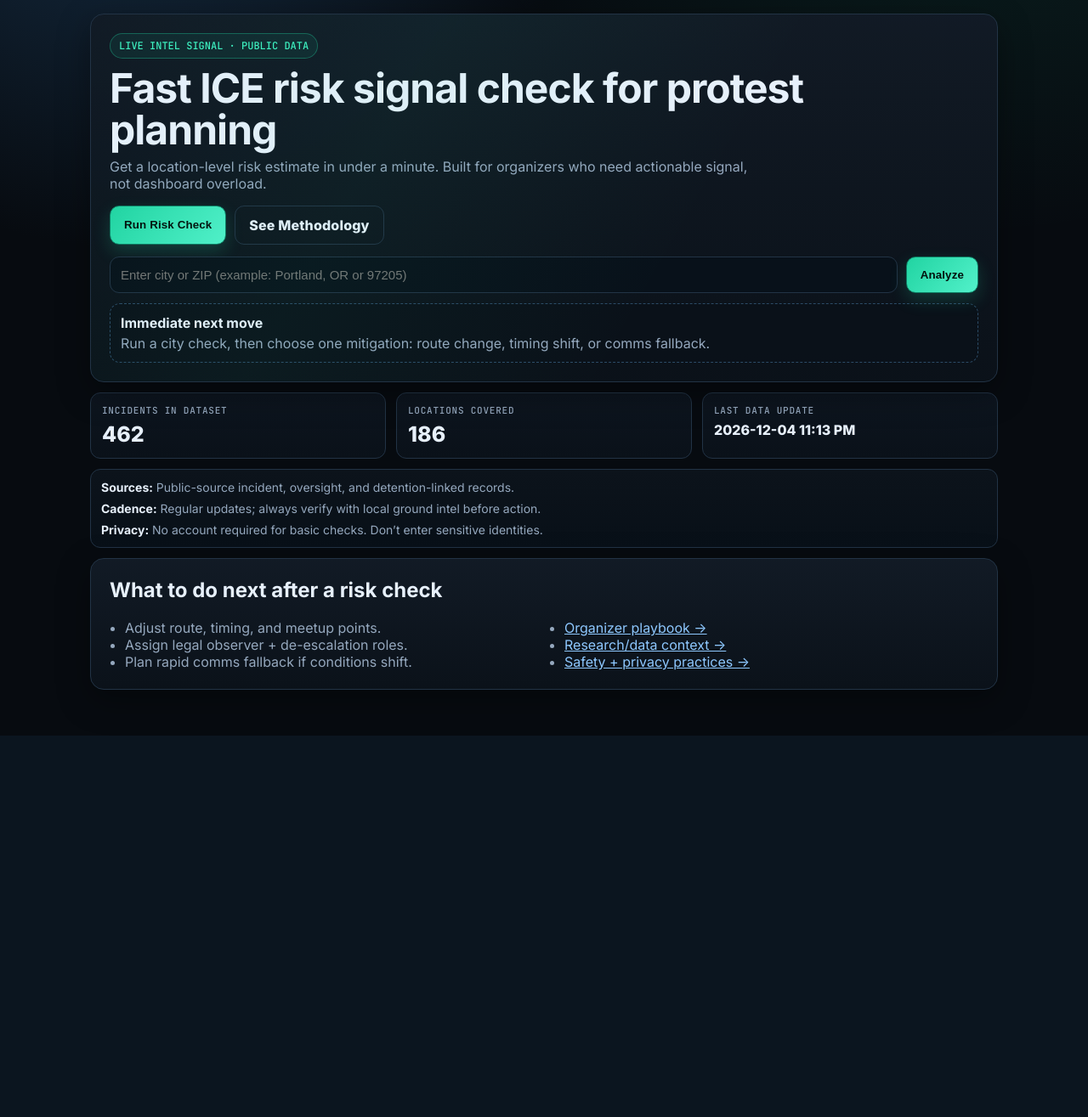
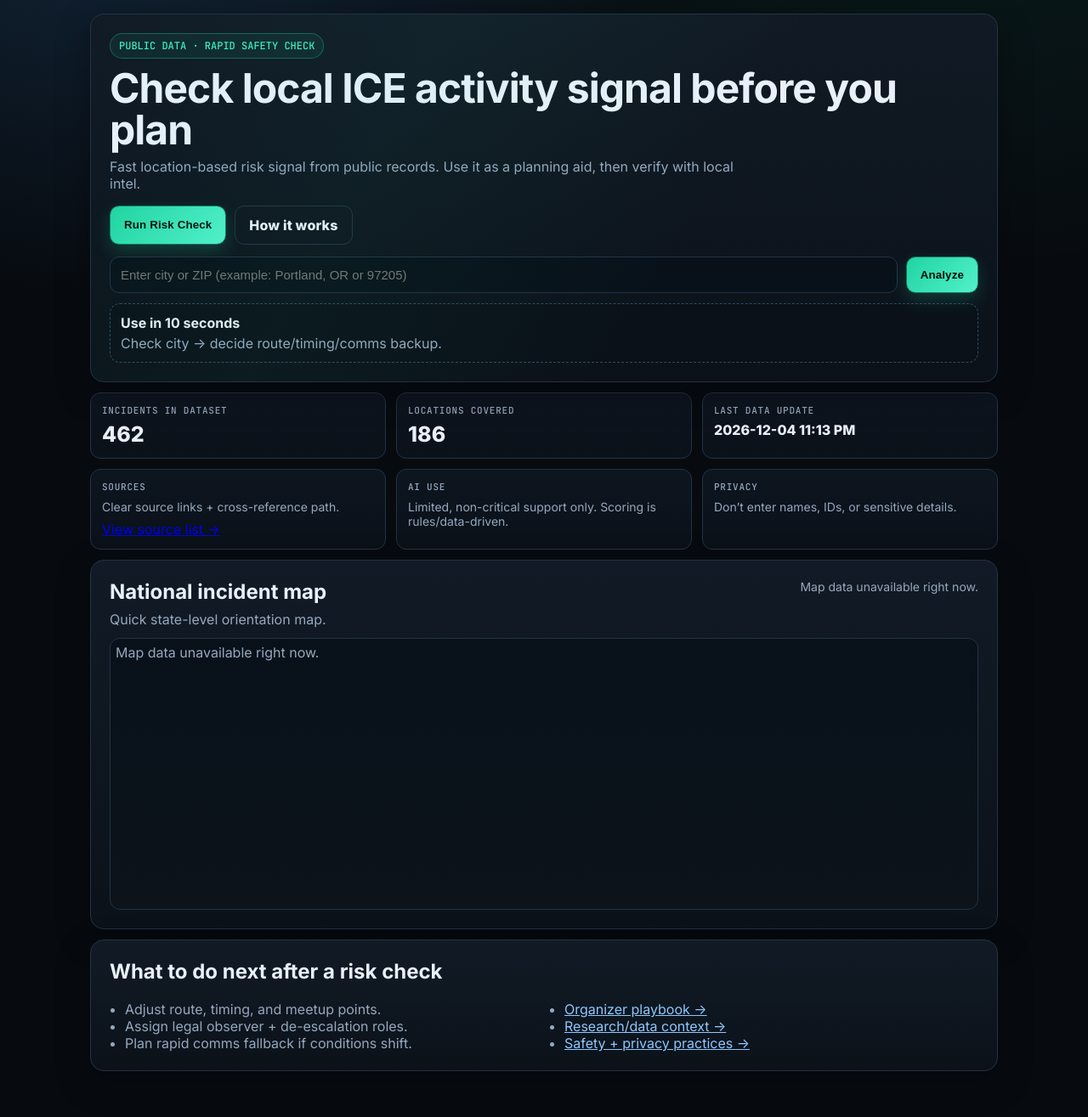
Before and after one commit to jacobarrio/protest-safety-checker, a Flask app: page / in a window 1280 px wide. Shown: the part 79-1394 px from the top of the page at 85% size. Before the commit the page ends 945 px from the top, so only its background shows below. Run offline with Flask 3, Linux system fonts and the light colour scheme; some libraries are stand-ins or nearby versions.

Commit message:
Refine UX copy structure, add source transparency, AI disclosure, and national map

```diff
--- a/static/site.css
+++ b/static/site.css
@@ -198,9 +198,51 @@ input[type=text]:focus { outline: 2px solid rgba(33, 212, 162, 0.22); outline-of
 .list a { color: #8ec8ff; }
 .list a:hover { color: #b9ddff; }
 
+.trust-item a { color: #8ec8ff; }
+.trust-item a:hover { color: #b9ddff; }
+
+.map-card { min-height: 420px; }
+.map-header {
+  display: flex;
+  justify-content: space-between;
+  gap: 16px;
+  align-items: flex-start;
+  margin-bottom: 12px;
+}
+.map-summary {
+  max-width: 340px;
+  text-align: right;
+  font-size: 14px;
+}
+.map-chart {
+  min-height: 320px;
+  width: 100%;
+  border: 1px solid var(--border);
+  border-radius: 12px;
+  background: linear-gradient(180deg, #08111a, #0c131b);
+  padding: 6px;
+}
+
+.method-detail {
+  margin-top: 10px;
+  border: 1px solid var(--border);
+  border-radius: 10px;
+  padding: 10px 12px;
+  background: #0b1219;
+}
+.method-detail summary {
+  cursor: pointer;
+  font-weight: 700;
+}
+.method-detail[open] summary {
+  margin-bottom: 8px;
+}
+
 @media (max-width: 780px) {
   .search-row { grid-template-columns: 1fr; }
   #autocomplete { right: 0; top: 98px; }
   .grid.cols-3, .grid.cols-2 { grid-template-columns: 1fr; }
   .nav { flex-direction: column; align-items: flex-start; }
+  .map-header { flex-direction: column; }
+  .map-summary { max-width: none; text-align: left; }
 }
--- a/static/site.js
+++ b/static/site.js
@@ -146,7 +146,65 @@ function setupAutocomplete() {
   });
 }
 
+async function loadMap() {
+  const chart = document.getElementById('usMapChart');
+  const summary = document.getElementById('mapSummary');
+  if (!chart || typeof Plotly === 'undefined') return;
+
+  try {
+    const res = await fetch('/api/us-map');
+    const payload = await res.json();
+    const states = payload.states || [];
+    const meta = payload.summary || {};
+
+    if (!states.length) {
+      if (summary) summary.textContent = 'Map data unavailable right now.';
+      chart.innerHTML = '<div class="muted">Map data unavailable right now.</div>';
+      return;
+    }
+
+    await Plotly.newPlot(chart, [{
+      type: 'choropleth',
+      locationmode: 'USA-states',
+      locations: states.map(s => s.state),
+      z: states.map(s => s.count),
+      text: states.map(s => `${s.state}: ${s.count} incidents`),
+      colorscale: [
+        [0, '#11273a'],
+        [0.35, '#1d5c74'],
+        [0.7, '#20b98e'],
+        [1, '#7fffd4']
+      ],
+      marker: { line: { color: '#0b1219', width: 0.8 } },
+      colorbar: { title: 'Incidents', color: '#95a8be' },
+      hovertemplate: '%{text}<extra></extra>'
+    }], {
+      geo: {
+        scope: 'usa',
+        bgcolor: 'rgba(0,0,0,0)',
+        lakecolor: 'rgba(0,0,0,0)',
+        showlakes: false,
+        showcountries: false,
+        subunitcolor: '#223345'
+      },
+      paper_bgcolor: 'rgba(0,0,0,0)',
+      plot_bgcolor: 'rgba(0,0,0,0)',
+      margin: { t: 0, r: 0, b: 0, l: 0 },
+      font: { color: '#e7f0fb', family: 'Inter, sans-serif' }
+    }, { responsive: true, displayModeBar: false });
+
+    const movers = (meta.topMovers || []).slice(0, 3).map(item => `${item.state} (${item.delta30 >= 0 ? '+' : ''}${item.delta30})`).join(' · ');
+    if (summary) {
+      summary.textContent = `${meta.totalIncidents ?? 0} incidents across ${meta.totalStates ?? 0} states` + (movers ? ` · Biggest 30-day movers: ${movers}` : '');
+    }
+  } catch (_) {
+    if (summary) summary.textContent = 'Map data unavailable right now.';
+    chart.innerHTML = '<div class="muted">Map data unavailable right now.</div>';
+  }
+}
+
 document.addEventListener('DOMContentLoaded', () => {
   loadMeta();
   setupAutocomplete();
+  loadMap();
 });
--- a/templates/index.html
+++ b/templates/index.html
@@ -3,12 +3,12 @@
 
 {% block content %}
 <section class="hero">
-  <div class="eyebrow">LIVE INTEL SIGNAL · PUBLIC DATA</div>
-  <h1>Fast ICE risk signal check for protest planning</h1>
-  <p class="sub">Get a location-level risk estimate in under a minute. Built for organizers who need actionable signal, not dashboard overload.</p>
+  <div class="eyebrow">PUBLIC DATA · RAPID SAFETY CHECK</div>
+  <h1>Check local ICE activity signal before you plan</h1>
+  <p class="sub">Fast location-based risk signal from public records. Use it as a planning aid, then verify with local intel.</p>
   <div class="btn-group">
     <button class="btn" onclick="checkRisk()">Run Risk Check</button>
-    <a class="btn secondary" href="/methodology">See Methodology</a>
+    <a class="btn secondary" href="/methodology">How it works</a>
   </div>
 
   <div class="search-row" style="margin-top:14px;">
@@ -18,8 +18,8 @@
   </div>
 
   <div class="sample">
-    <div class="title">Immediate next move</div>
-    <p class="muted" style="margin:0;">Run a city check, then choose one mitigation: route change, timing shift, or comms fallback.</p>
+    <div class="title">Use in 10 seconds</div>
+    <p class="muted" style="margin:0;">Check city → decide route/timing/comms backup.</p>
   </div>
 
   <div id="riskResult" class="card result">
@@ -57,10 +57,31 @@
   </div>
 </section>
 
-<section class="trust-strip">
-  <div class="trust-item"><strong>Sources:</strong> Public-source incident, oversight, and detention-linked records.</div>
-  <div class="trust-item"><strong>Cadence:</strong> Regular updates; always verify with local ground intel before action.</div>
-  <div class="trust-item"><strong>Privacy:</strong> No account required for basic checks. Don’t enter sensitive identities.</div>
+<section class="grid cols-3" style="margin-top:12px;">
+  <div class="kpi">
+    <div class="label">Sources</div>
+    <div class="muted" style="margin-top:8px;font-size:14px;">Clear source links + cross-reference path.</div>
+    <a href="/methodology" style="display:inline-block;margin-top:8px;">View source list →</a>
+  </div>
+  <div class="kpi">
+    <div class="label">AI Use</div>
+    <div class="muted" style="margin-top:8px;font-size:14px;">Limited, non-critical support only. Scoring is rules/data-driven.</div>
+  </div>
+  <div class="kpi">
+    <div class="label">Privacy</div>
+    <div class="muted" style="margin-top:8px;font-size:14px;">Don’t enter names, IDs, or sensitive details.</div>
+  </div>
+</section>
+
+<section class="card map-card" style="margin-top:12px;">
+  <div class="map-header">
+    <div>
+      <h2>National incident map</h2>
+      <p class="sub" style="margin-bottom:0;">Quick state-level orientation map.</p>
+    </div>
+    <div id="mapSummary" class="map-summary muted">Loading map…</div>
+  </div>
+  <div id="usMapChart" class="map-chart" aria-label="United States incident map"></div>
 </section>
 
 <section class="card" style="margin-top:12px;">
@@ -85,5 +106,6 @@
 {% endblock %}
 
 {% block scripts %}
+<script src="https://cdn.plot.ly/plotly-2.35.2.min.js"></script>
 <script src="/static/site.js"></script>
 {% endblock %}
```
Also changed, not shown: templates/for_researchers.html (+6 -13 lines), templates/methodology.html (+25 -18 lines).
